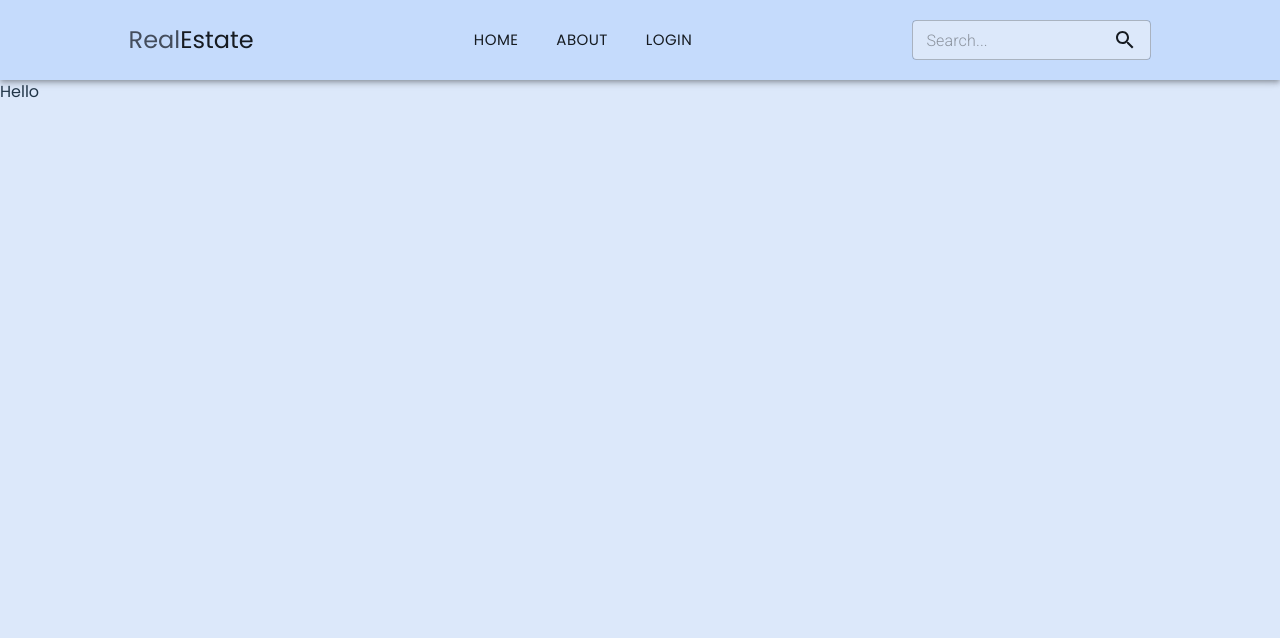
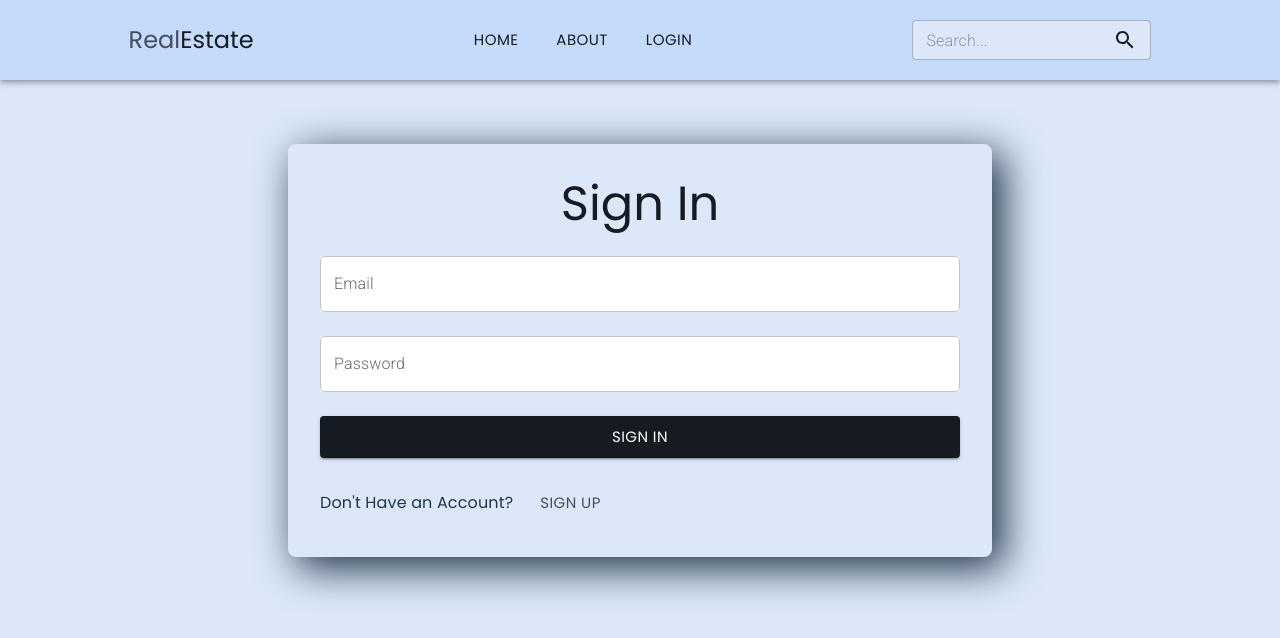
Before and after one commit to Didar9595/Real-Estate-Web, a React (Vite) app in the folder frontend/: page /signin in a window 1280 px wide. Shown: the top 638 px of the page. Built offline with nearby package versions, Linux system fonts and the light colour scheme.

Commit message:
Completed sigin with overall functionality

```diff
--- a/frontend/src/pages/Signin.jsx
+++ b/frontend/src/pages/Signin.jsx
@@ -1,12 +1,66 @@
-import React from 'react'
-import { Stack,Typography,TextField,Button, } from '@mui/material'
-import { Link } from 'react-router-dom'
+import { Button, Stack, TextField, Typography } from '@mui/material'
+import React, { useState } from 'react'
+import { Link, useNavigate } from 'react-router-dom'
+
 
 const Signin = () => {
+  const [formData, setFormData] = useState({ email: '', password: '' })
+  const [error, setError] = useState(null)
+  const [loading, setLoading] = useState(false)
+
+  const navigate = useNavigate()
+
+  const handleChange = (e) => {
+    setFormData({
+      ...formData, [e.target.name]: e.target.value
+    })
+  }
+  const handleClick = async (e) => {
+    e.preventDefault()
+    try {
+      setLoading(true)
+      const res = await fetch("api/auth/signin",
+        {
+          method: 'POST',
+          headers: {
+            'Content-Type': 'application/json',
+          },
+          body: JSON.stringify(formData)
+        }
+      )
+      const data = await res.json()
+      if (data.success === false) {
+        setError(data.message)
+        setLoading(false)
+        return;
+      }
+      setLoading(false)
+      setError(null)
+      navigate('/')
+    } catch (error) {
+      setLoading(false)
+      setError(error.message)
+    }
+
+  }
+
+
   return (
-    <div>
-      Hello
-    </div>
+    <Stack sx={{ display: 'flex', alignItems: 'center' }}>
+      <Stack direction='column' spacing={3} sx={{ width: '50%', marginTop: '4em', border: '0px solid #444d5c', boxShadow: '10px 10px 40px 2px', padding: '2em', borderRadius: '0.5em', background: '#dce8fa' }}>
+        <Typography variant='h3' sx={{ fontFamily: 'poppins', fontWeight: 'bold', color: '#161b21', textAlign: 'center' }}>Sign In</Typography>
+        <TextField label='Email' type='email' name='email' sx={{ background: 'white', color: '#161b21' }} onChange={handleChange} />
+        <TextField label='Password' type='password' name='password' sx={{ background: 'white', color: '#161b21' }} onChange={handleChange} />
+        <Button variant='contained' size='large' sx={{ background: '#161b21', color: 'white', fontFamily: 'poppins', fontWeight: 'bold' }} onClick={handleClick}>{loading ? 'Loading...' : 'Sign In'}</Button>
+        <Stack direction='row' spacing={2} sx={{ display: 'flex', alignItems: 'center' }}>
+          <Typography variant='body1' sx={{ fontFamily: 'poppins' }}>Don't Have an Account?</Typography>
+          <Link to='/signup'><Button variant='text' size='large' sx={{ fontFamily: 'poppins', color: '#444d5c' }}>Sign Up</Button></Link>
+        </Stack>
+        {
+          error && <Typography color='error' sx={{ fontFamily: 'poppins' }}>{error}</Typography>
+        }
+      </Stack>
+    </Stack>
   )
 }
 
--- a/frontend/src/pages/Signup.jsx
+++ b/frontend/src/pages/Signup.jsx
@@ -45,11 +45,11 @@ const Signup = () => {
 
   return (
        <Stack sx={{display:'flex',alignItems:'center'}}>
-        <Stack direction='column' spacing={3} sx={{width:'50%',marginTop:'4em',border:'0px solid #444d5c',boxShadow:'10px 10px 40px 2px',padding:'2em',borderRadius:'0.5em',background:'white'}}>
+        <Stack direction='column' spacing={3} sx={{width:'50%',marginTop:'4em',border:'0px solid #444d5c',boxShadow:'10px 10px 40px 2px',padding:'2em',borderRadius:'0.5em',background:'#dce8fa'}}>
           <Typography variant='h3' sx={{fontFamily:'poppins',fontWeight:'bold',color:'#161b21',textAlign:'center'}}>Sign Up</Typography>
-          <TextField label='Username' type='text' name='username' sx={{color:'#161b21'}} onChange={handleChange}/>
-          <TextField label='Email' type='email' name='email' sx={{color:'#161b21'}} onChange={handleChange}/>
-          <TextField label='Password' type='password' name='password' sx={{color:'#161b21'}} onChange={handleChange}/>
+          <TextField label='Username' type='text' name='username' sx={{background:'white',color:'#161b21'}} onChange={handleChange}/>
+          <TextField label='Email' type='email' name='email' sx={{background:'white',color:'#161b21'}} onChange={handleChange}/>
+          <TextField label='Password' type='password' name='password' sx={{background:'white',color:'#161b21'}} onChange={handleChange}/>
           <Button variant='contained' size='large' disabled={loading} sx={{background:'#161b21',color:'white',fontFamily:'poppins',fontWeight:'bold'}} onClick={handleClick}>{loading?'Loading...':'Sign up'}</Button>
           <Stack direction='row' spacing={2} sx={{display:'flex',alignItems:'center'}}>
             <Typography variant='body1' sx={{fontFamily:'poppins'}}>Already Have an Account?</Typography>
```
Also changed, not shown: 1 other file (tests, documents, lock files or other folders).
